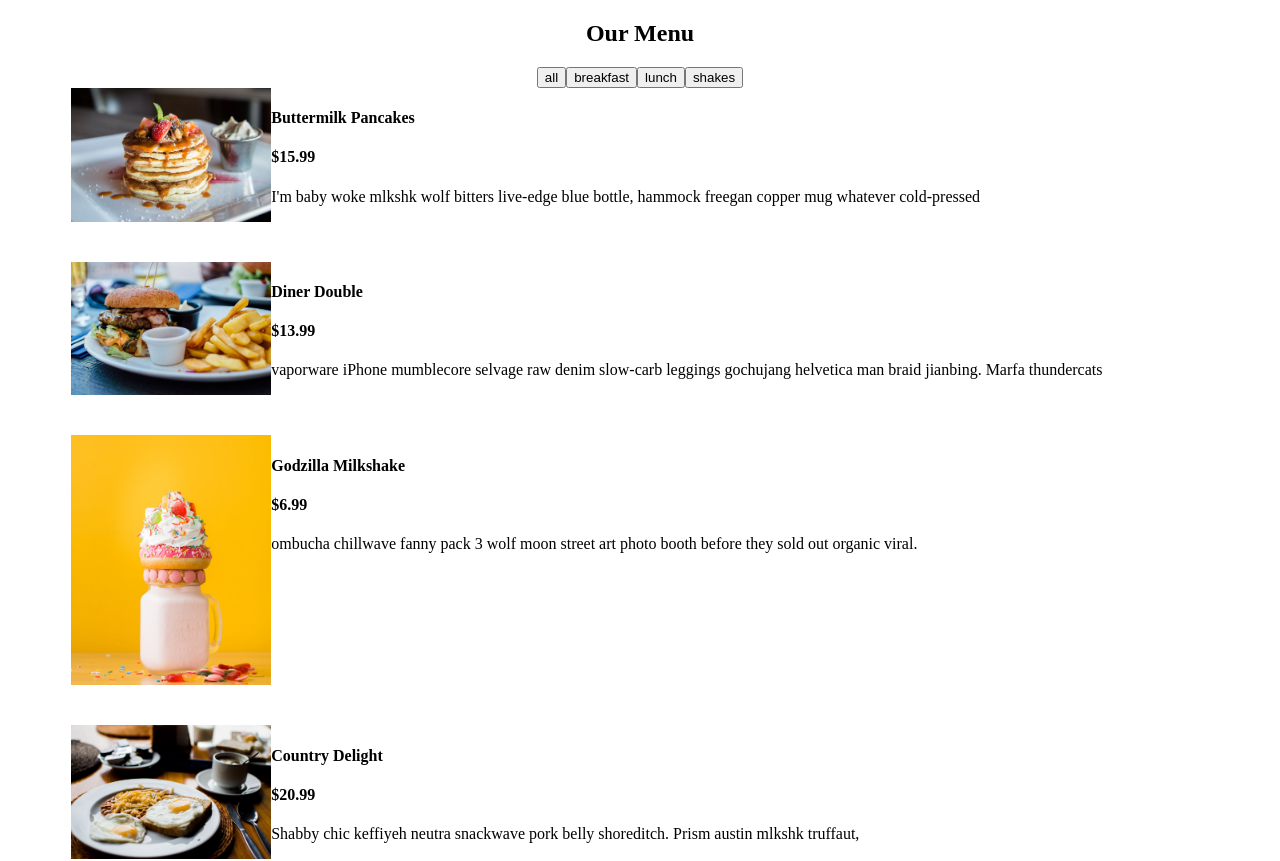
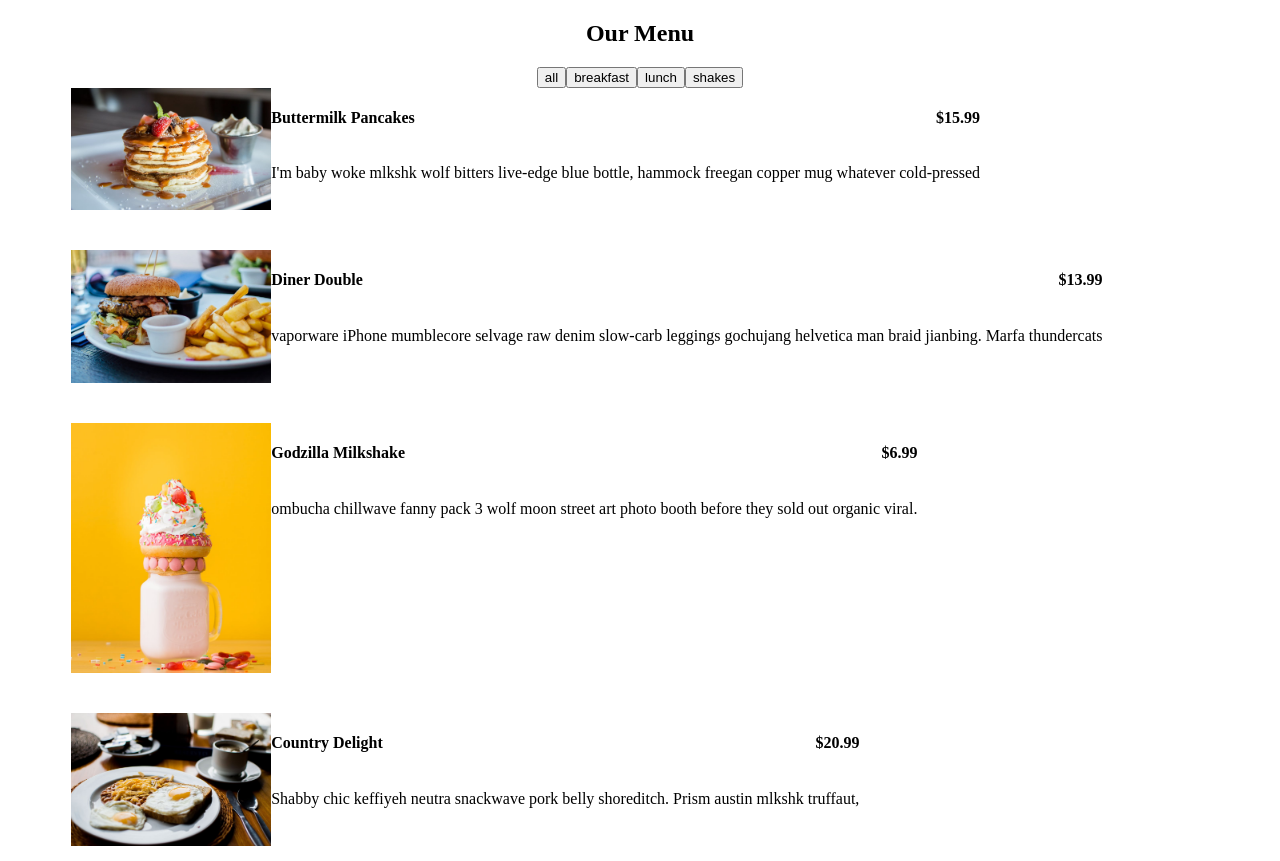
Before and after one commit to LaurenCummings/menu-project, a React (Vite) app: page / in a window 1280 px wide. Shown: the top 861 px of the page. Built offline with nearby package versions, Linux system fonts and the light colour scheme.

Commit message:
Moved price to the right

```diff
--- a/src/css/Menu.css
+++ b/src/css/Menu.css
@@ -7,6 +7,14 @@
     width: 200px;
 }
 
+header {
+    display: flex;
+}
+
 .food-name {
     text-transform: capitalize;
 }
+
+.price {
+    margin-left: auto;
+}
```
